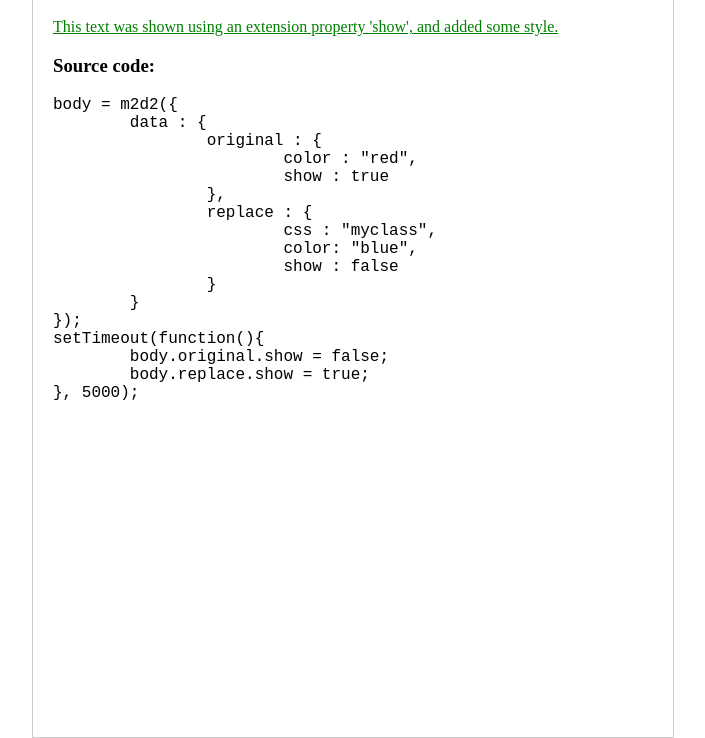
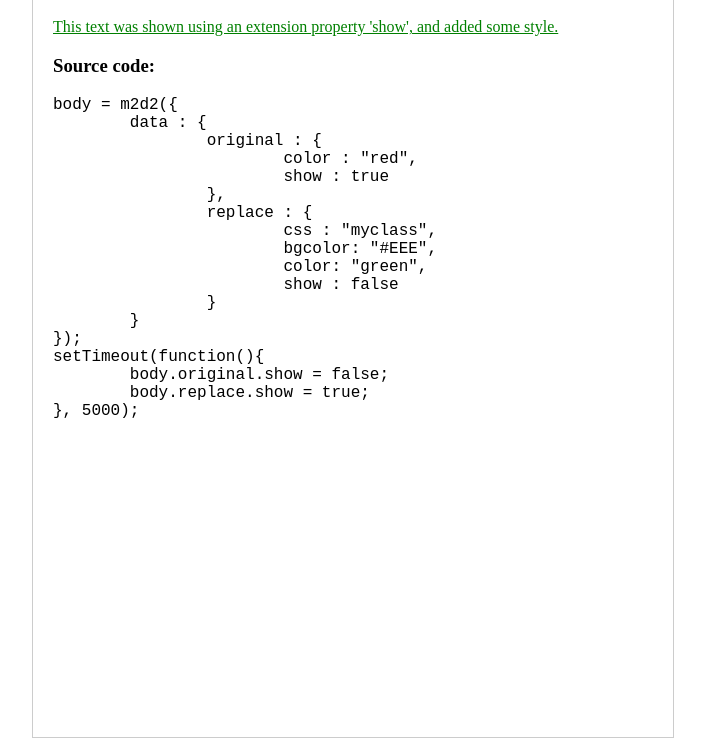
Before and after one commit to Intellisrc/m2d2, a plain HTML site: page extend.html in a window 1280 px wide. Shown: the part 62-800 px from the top of the page, without its empty margins (287-992 px from the left). Drawn offline with Linux system fonts and the light colour scheme.

Commit message:
Added bgcolor in example code

```diff
--- a/extend.html
+++ b/extend.html
@@ -24,7 +24,7 @@ jQuery(function($) {
 				show : true
 			},
 			replace : {
-			    bgcolor: "gray",
+			    bgcolor: "#EEE",
 				css : "myclass",
 				color: "green",
 				show : false
@@ -52,7 +52,8 @@ body = m2d2({
 		},
 		replace : {
 			css : "myclass",
-			color: "blue",
+			bgcolor: "#EEE",
+			color: "green",
 			show : false
 		}
 	}
```
